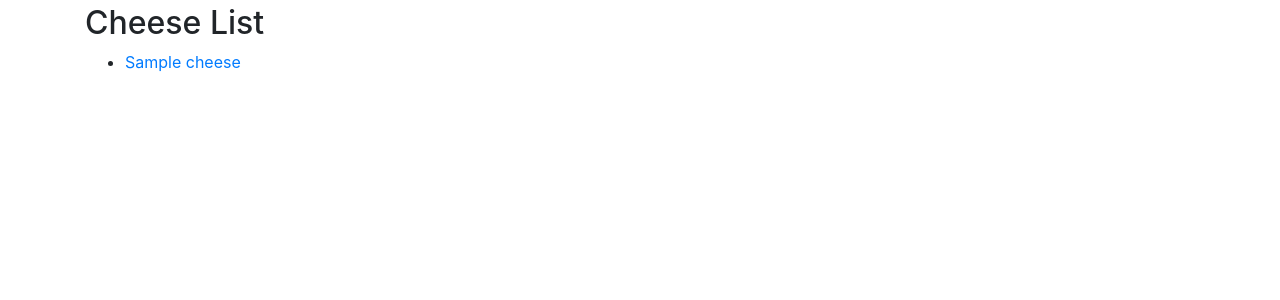
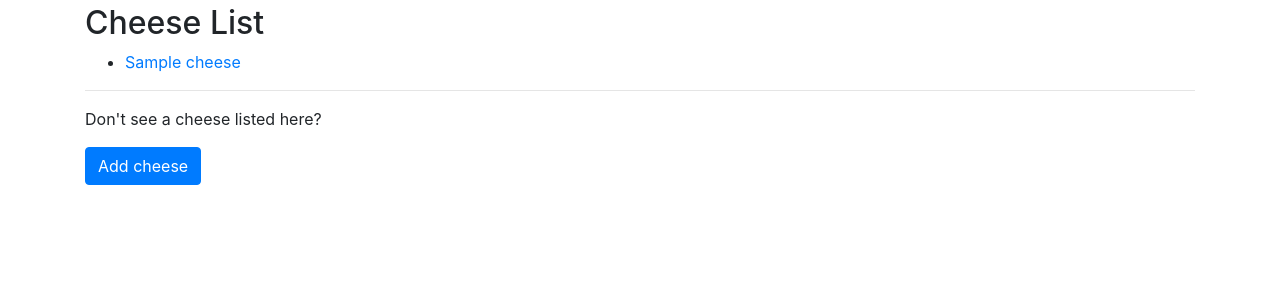
Before and after one commit to kvrasuli/everycheese, a Django app: page /cheeses/ in a window 1280 px wide. Shown: the part 56-356 px from the top of the page. Run offline with Django 3.2, Linux system fonts and the light colour scheme; tables that the repository leaves empty hold one stand-in row (values such as "Sample post"); some libraries are stand-ins or nearby versions.

Commit message:
First pass at working Add Cheese form

```diff
--- a/everycheese/cheeses/models.py
+++ b/everycheese/cheeses/models.py
@@ -2,6 +2,7 @@ from django.db import models
 from model_utils.models import TimeStampedModel
 from autoslug import AutoSlugField
 from django_countries.fields import CountryField
+from django.urls import reverse
 
 class Cheese(TimeStampedModel):
 
@@ -27,3 +28,9 @@ class Cheese(TimeStampedModel):
 
     def __str__(self):
         return self.name
+
+    def get_absolute_url(self):
+        """Return absolute URL to the Cheese Detail Page"""
+        return reverse(
+            'cheeses:detail', kwargs={"slug": self.slug}
+        )
--- a/everycheese/cheeses/urls.py
+++ b/everycheese/cheeses/urls.py
@@ -9,8 +9,13 @@ urlpatterns = [
         name='list'
     ),
     path(
+        route='add',
+        view=views.CheeseCreateView.as_view(),
+        name='add',
+    ),
+    path(
         route='<slug:slug>/',
         view=views.CheeseDetailView.as_view(),
-        name='detail'
+        name='detail',
     )
 ]
--- a/everycheese/cheeses/views.py
+++ b/everycheese/cheeses/views.py
@@ -1,5 +1,6 @@
 from django.views.generic import ListView, DetailView
 from .models import Cheese
+from django.views.generic import CreateView
 
 class CheeseListView(ListView):
     model = Cheese
@@ -7,3 +8,13 @@ class CheeseListView(ListView):
 
 class CheeseDetailView(DetailView):
     model = Cheese
+
+
+class CheeseCreateView(CreateView):
+    model = Cheese
+    fields  = [
+        'name',
+        'description',
+        'firmness',
+        'country_of_origin'
+    ]
--- a/everycheese/templates/cheeses/cheese_list.html
+++ b/everycheese/templates/cheeses/cheese_list.html
@@ -8,4 +8,9 @@
     <li><a href="{% url 'cheeses:detail' cheese.slug %}">{{ cheese.name }}</a></li>
     {% endfor %}
 </ul>
+<hr/>
+<p>Don't see a cheese listed here?</p>
+<p>
+    <a class="btn btn-primary" href="{% url 'cheeses:add' %}" role="button">Add cheese</a>
+</p>
 {% endblock content %}
```
Also changed, not shown: everycheese/templates/cheeses/cheese_form.html (added, +12 -0 lines).
